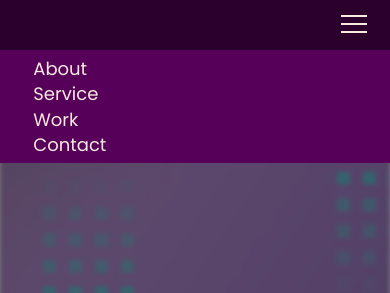
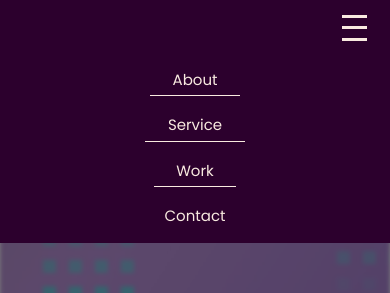
Before and after one commit to momin-sana/portfolio, a website: page index.html in a window 390 px wide. Both pictures are taken after a click on the element 354 px from the left and 27 px from the top of the page. Shown: the top 293 px of the page. Drawn offline with nearby package versions, Linux system fonts and the light colour scheme.

Commit message:
burger menu

```diff
--- a/index.html
+++ b/index.html
@@ -274,6 +274,20 @@
     <script>
         document.addEventListener("DOMContentLoaded", function() {
 
+            document.querySelectorAll('#nav-links a').forEach(item => {
+                item.addEventListener('click', () => {
+                    document.getElementById('nav-links').classList.remove('active');
+                });
+            });
+
+            // document.getElementById('burger-menu').addEventListener('click', function() {
+            //     const navLinks = document.getElementById('nav-links');
+            //     const burgerMenu = this;
+
+            //     navLinks.classList.toggle('active');
+            //     burgerMenu.classList.toggle('active'); // Add/remove the 'active' class for animation
+            // });
+
         // Get elements from the DOM
             var playButtons = document.querySelectorAll('.play-button');
             var modal = document.getElementById("videoModal");
--- a/style.css
+++ b/style.css
@@ -99,8 +99,8 @@ h1:hover, h2:hover {
   top: 0;
   left: 0;
   display: flex;
-  justify-content: center;
-  align-items: center;
+  justify-content: flex-end;
+    align-items: center;
   z-index: 9;
   background: var(--dark-background);
 }
@@ -910,19 +910,82 @@ footer {
     position: absolute;
     top: 5rem;
     left: 0;
-    background-color: #57005a;
+    background-color: var(--dark-background);
   }
   .nav-links.active {
     display: flex;
+    justify-content: center;
+    align-items: center;
+    /* background: var(--card-bg);   */
+  }
 
-  }
+  .nav-links li {
+    list-style: none;
+    margin: 10px 0;
+    position: relative;
+}
+
+/* Divider between items */
+.nav-links li:not(:last-child)::after {
+  content: "";
+  position: absolute;
+  left: 0;
+  bottom: -5px;
+  width: 100%;
+  height: 1px;
+  background: var(--primary-color); /* Replace with your desired color */
+}
+
+/* Link styles */
+.nav-links a {
+  text-decoration: none;
+  color: var(--primary-color); /* Your theme color */
+  font-size: 1.5rem;
+  transition: color 0.3s, transform 0.3s;
+}
+
+/* Hover effect for links */
+.nav-links a:hover {
+  color: var(--accent-color); /* Highlight color */
+  transform: scale(1.1); /* Slightly enlarge on hover */
+}
+
+/* Click animation */
+.nav-links a:active {
+  transform: scale(0.9); /* Slightly shrink on click */
+  transition: transform 0.1s; /* Quick snap effect */
+}
+
   .burger-menu {
     display: flex;
     align-items: center;
     align-self: center;
     flex-direction: column;
-   margin-bottom:	0.625rem;
+    margin-bottom:	0.625rem;
+    gap: 2px;
+    z-index: 1001;
+    cursor: pointer;
+    transition: transform 0.3s ease-in-out;
   }
+
+  .burger-menu .line {
+    width: 25px;
+    height: 3px;
+    background-color: var(--primary-color);
+  }
+
+  /* Burger menu animation when active
+.burger-menu.active .line:nth-child(1) {
+  transform: translateY(8px) rotate(45deg);
+}
+
+.burger-menu.active .line:nth-child(2) {
+  opacity: 0;
+}
+
+.burger-menu.active .line:nth-child(3) {
+  transform: translateY(-8px) rotate(-45deg);
+} */
 
   .navbar {
     justify-content: space-between;
```
